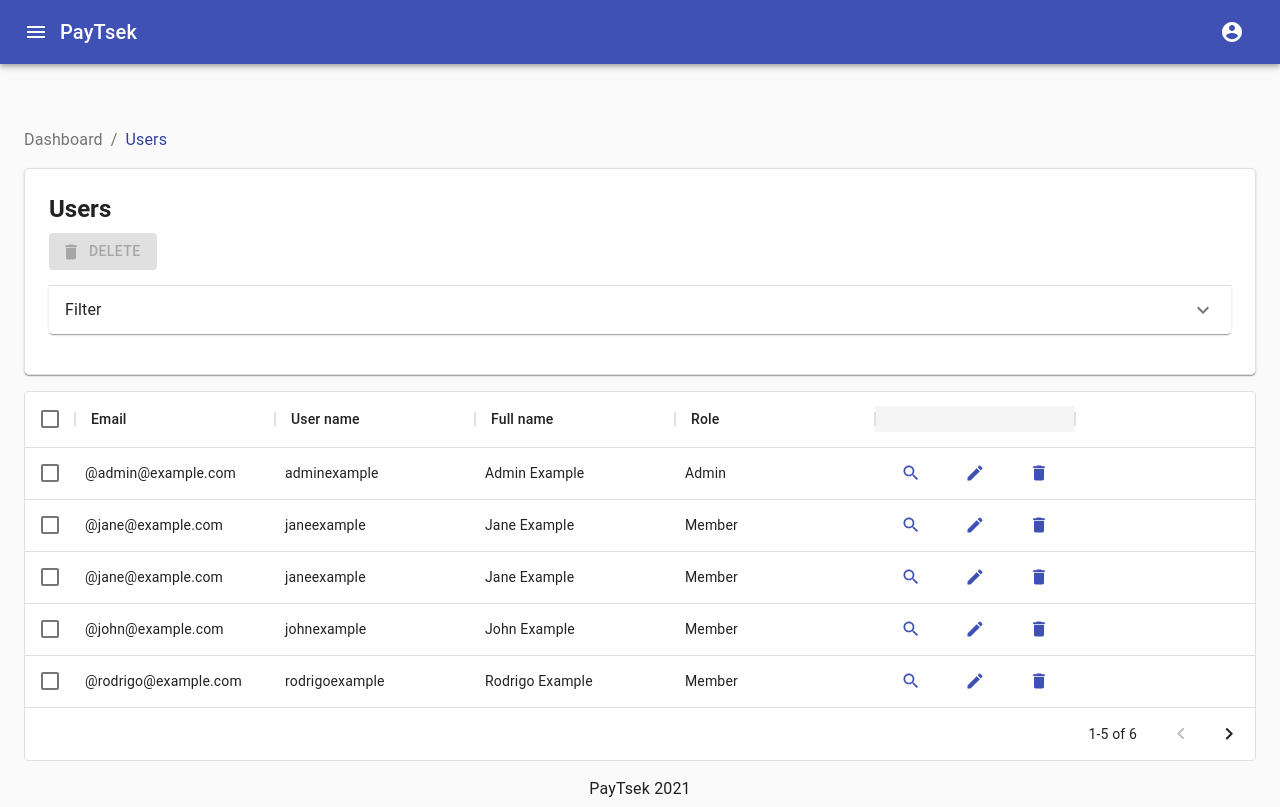
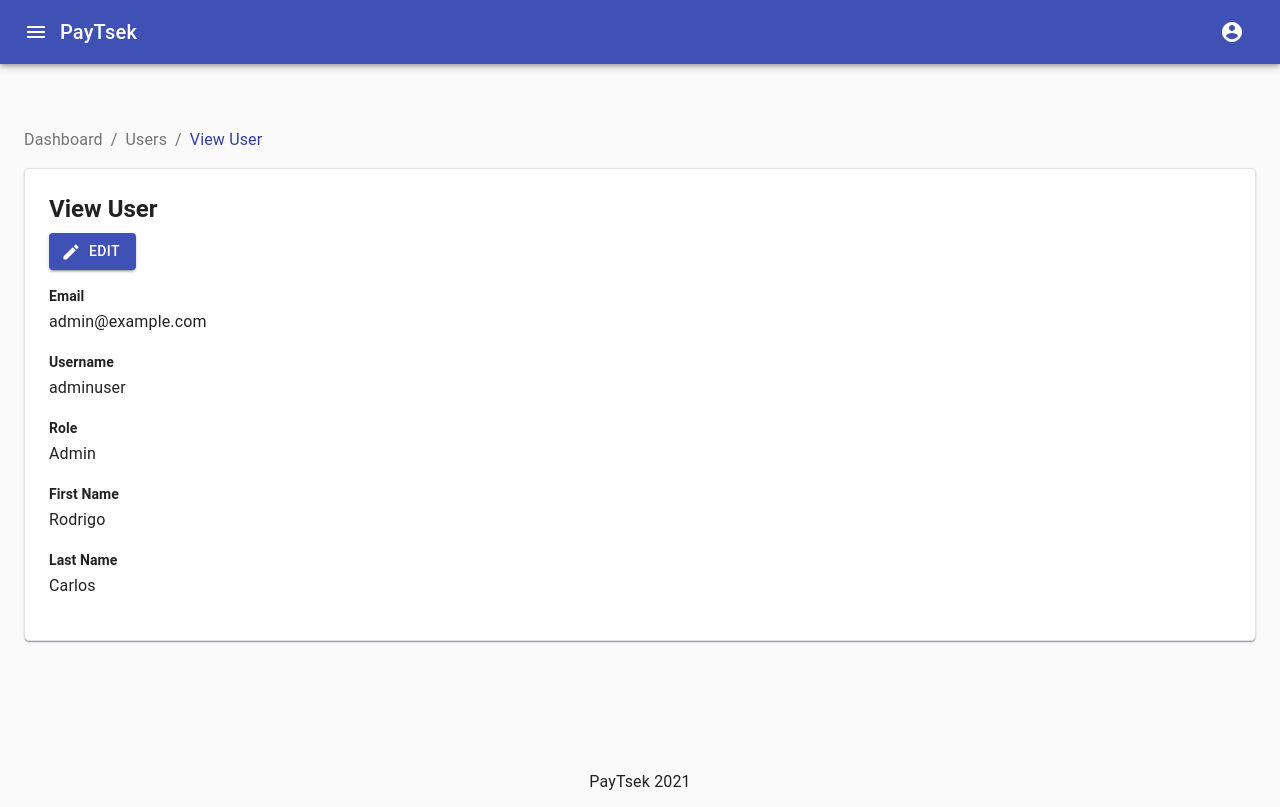
Before and after one commit to paytsek/app, a React (Create React App) app in the folder client/: page /users/1 in a window 1280 px wide. Built offline with nearby package versions, Linux system fonts and the light colour scheme; the HTML template or start-up script is replaced by a standard one.

Commit message:
Add mark up for view user

```diff
--- a/client/src/App.js
+++ b/client/src/App.js
@@ -6,6 +6,7 @@ import cx from 'classnames';
 import Layout from './components/layout';
 import RegisterPage from './pages/RegisterPage';
 import UsersListPage from './pages/UsersListPage';
+import UserDetailsPage from './pages/UserDetailsPage';
 
 import './stylesheets/main.scss';
 import useStyles from './styles';
@@ -26,7 +27,8 @@ const App = () => {
 						})}
 					>
 						<div style={{ minHeight: 64 }} />
-						<Route path="/users" component={UsersListPage} />
+						<Route path="/users" component={UsersListPage} exact />
+						<Route path="/users/:id" component={UserDetailsPage} exact />
 					</main>
 				</Layout>
 			</Switch>
--- a/client/src/components/UsersList/UsersListTable/index.js
+++ b/client/src/components/UsersList/UsersListTable/index.js
@@ -1,37 +1,10 @@
 import { Fragment } from 'react';
+import { withRouter } from 'react-router-dom';
 import { DataGrid } from '@material-ui/data-grid';
 import { Button } from '@material-ui/core';
 import { Search, Edit, Delete } from '@material-ui/icons';
 
 import useStyles from './styles';
-
-const columns = [
-	{ field: 'email', headerName: 'Email', width: 200 },
-	{ field: 'username', headerName: 'User name', width: 200 },
-	{
-		field: 'fullName',
-		headerName: 'Full name',
-		width: 200,
-	},
-	{
-		field: 'role',
-		headerName: 'Role',
-		width: 200,
-	},
-	{
-		field: '',
-		headerName: '',
-		sortable: false,
-		width: 200,
-		renderCell: () => (
-			<Fragment>
-				<Button color="primary" startIcon={<Search />} />
-				<Button color="primary" startIcon={<Edit />} />
-				<Button color="primary" startIcon={<Delete />} />
-			</Fragment>
-		),
-	},
-];
 
 const rows = [
 	{
@@ -40,13 +13,6 @@ const rows = [
 		username: 'adminexample',
 		fullName: 'Admin Example',
 		role: 'Admin',
-		renderCell: () => (
-			<Fragment>
-				<Button startIcon={<Search />} />
-				<Button startIcon={<Edit />} />
-				<Button startIcon={<Delete />} />
-			</Fragment>
-		),
 	},
 	{
 		id: '2',
@@ -54,13 +20,6 @@ const rows = [
 		username: 'janeexample',
 		fullName: 'Jane Example',
 		role: 'Member',
-		renderCell: () => (
-			<Fragment>
-				<Button startIcon={<Search />} />
-				<Button startIcon={<Edit />} />
-				<Button startIcon={<Delete />} />
-			</Fragment>
-		),
 	},
 	{
 		id: '3',
@@ -68,13 +27,6 @@ const rows = [
 		username: 'janeexample',
 		fullName: 'Jane Example',
 		role: 'Member',
-		renderCell: () => (
-			<Fragment>
-				<Button startIcon={<Search />} />
-				<Button startIcon={<Edit />} />
-				<Button startIcon={<Delete />} />
-			</Fragment>
-		),
 	},
 	{
 		id: '4',
@@ -82,13 +34,6 @@ const rows = [
 		username: 'johnexample',
 		fullName: 'John Example',
 		role: 'Member',
-		renderCell: () => (
-			<Fragment>
-				<Button startIcon={<Search />} />
-				<Button startIcon={<Edit />} />
-				<Button startIcon={<Delete />} />
-			</Fragment>
-		),
 	},
 	{
 		id: '5',
@@ -96,13 +41,6 @@ const rows = [
 		username: 'rodrigoexample',
 		fullName: 'Rodrigo Example',
 		role: 'Member',
-		renderCell: () => (
-			<Fragment>
-				<Button startIcon={<Search />} />
-				<Button startIcon={<Edit />} />
-				<Button startIcon={<Delete />} />
-			</Fragment>
-		),
 	},
 	{
 		id: '6',
@@ -110,18 +48,44 @@ const rows = [
 		username: 'carloexample',
 		fullName: 'Carlo Example',
 		role: 'Member',
-		renderCell: () => (
-			<Fragment>
-				<Button startIcon={<Search />} />
-				<Button startIcon={<Edit />} />
-				<Button startIcon={<Delete />} />
-			</Fragment>
-		),
 	},
 ];
 
-const UsersListTable = () => {
+const UsersListTable = ({ history }) => {
 	const { dataGrid } = useStyles();
+
+	const columns = [
+		{ field: 'email', headerName: 'Email', width: 200 },
+		{ field: 'username', headerName: 'User name', width: 200 },
+		{
+			field: 'fullName',
+			headerName: 'Full name',
+			width: 200,
+		},
+		{
+			field: 'role',
+			headerName: 'Role',
+			width: 200,
+		},
+		{
+			field: '',
+			headerName: '',
+			sortable: false,
+			width: 200,
+			renderCell: (props) => (
+				<Fragment>
+					<Button
+						color="primary"
+						startIcon={
+							<Search onClick={() => history.push(`users/${props.row.id}`)} />
+						}
+					/>
+					<Button color="primary" startIcon={<Edit />} />
+					<Button color="primary" startIcon={<Delete />} />
+				</Fragment>
+			),
+		},
+	];
 
 	return (
 		<DataGrid
@@ -136,4 +100,4 @@ const UsersListTable = () => {
 	);
 };
 
-export default UsersListTable;
+export default withRouter(UsersListTable);
--- /dev/null
+++ b/client/src/pages/UserDetailsPage/index.js
@@ -0,0 +1,61 @@
+import { Link } from 'react-router-dom';
+import {
+	Paper,
+	Container,
+	Breadcrumbs,
+	Typography,
+	Button,
+} from '@material-ui/core';
+import { Edit } from '@material-ui/icons';
+
+import useStyles from './styles';
+
+const UserDetailsPage = () => {
+	const { active, paper, title, actions, details } = useStyles();
+
+	return (
+		<Container>
+			<Breadcrumbs>
+				<Link to="/">Dashboard</Link>
+				<Link to="/users" aria-current="page">
+					Users
+				</Link>
+				<Link className={active} to="/users" aria-current="page">
+					View User
+				</Link>
+			</Breadcrumbs>
+			<Paper className={paper}>
+				<Typography variant="h5" className={title} gutterBottom>
+					View User
+				</Typography>
+				<div className={actions}>
+					<Button variant="contained" color="primary" startIcon={<Edit />}>
+						Edit
+					</Button>
+				</div>
+				<div className={details}>
+					<Typography variant="subtitle2">Email</Typography>
+					<Typography variant="subtitle1">admin@example.com</Typography>
+				</div>
+				<div className={details}>
+					<Typography variant="subtitle2">Username</Typography>
+					<Typography variant="subtitle1">adminuser</Typography>
+				</div>
+				<div className={details}>
+					<Typography variant="subtitle2">Role</Typography>
+					<Typography variant="subtitle1">Admin</Typography>
+				</div>
+				<div className={details}>
+					<Typography variant="subtitle2">First Name</Typography>
+					<Typography variant="subtitle1">Rodrigo</Typography>
+				</div>
+				<div className={details}>
+					<Typography variant="subtitle2">Last Name</Typography>
+					<Typography variant="subtitle1">Carlos</Typography>
+				</div>
+			</Paper>
+		</Container>
+	);
+};
+
+export default UserDetailsPage;
--- /dev/null
+++ b/client/src/pages/UserDetailsPage/styles.js
@@ -0,0 +1,32 @@
+import { makeStyles } from '@material-ui/core/styles';
+
+const useStyles = makeStyles((theme) => ({
+	paper: {
+		width: '100%',
+		border: '1px solid #dee2e6 !important',
+		padding: 24,
+		marginTop: 16,
+		borderRadius: 5,
+		backgroundColor: '#fff',
+	},
+	active: {
+		color: theme.palette.primary.dark,
+	},
+	title: {
+		fontWeight: 'bold',
+	},
+	actions: {
+		display: 'flex',
+		flexWrap: 'wrap',
+		alignItems: 'center',
+		marginBottom: 16,
+	},
+	details: {
+		marginBottom: theme.spacing(2),
+		'& .MuiTypography-subtitle2': {
+			fontWeight: 'bold',
+		},
+	},
+}));
+
+export default useStyles;
```
